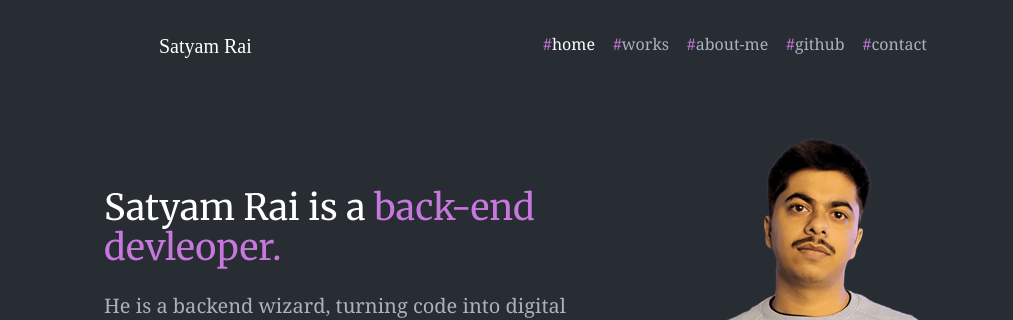
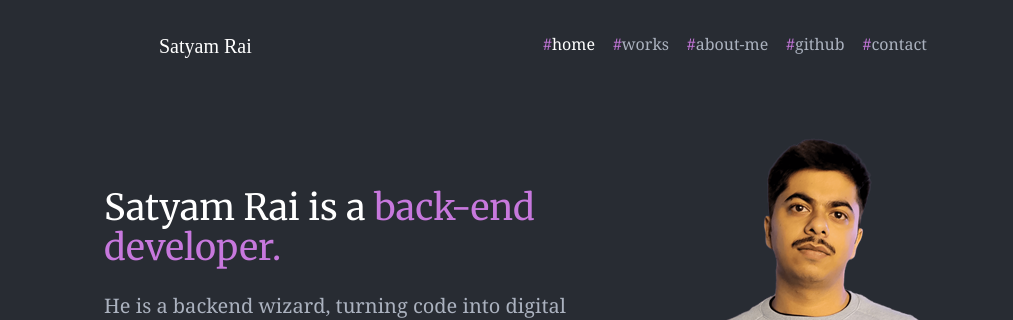
Before and after one commit to satyamrai553/my_portfolio, a React (Vite) app: page / in a window 1280 px wide. Shown: the top 320 px of the page, without its empty margins (97-1110 px from the left). Built offline with nearby package versions, Linux system fonts and the light colour scheme; a web font is replaced by a local one.

Commit message:
fixing some typo

```diff
--- a/src/components/Home/Home.jsx
+++ b/src/components/Home/Home.jsx
@@ -9,7 +9,7 @@ function Home() {
       <div className='flex  justify-center'>
         <div className='w-[1024px] flex pt-16 justify-center'>
           <div className='w-[537px] pt-16'>
-            <h1 className='text-4xl text-white font-Merriweather'>Satyam Rai is a <span className='text-primary'>back-end devleoper.</span>
+            <h1 className='text-4xl text-white font-Merriweather'>Satyam Rai is a <span className='text-primary'>back-end developer.</span>
             </h1>
             <p className='text-gray w-[463px] mt-6 font-serif text-xl'>
               He is a backend wizard, turning code into digital magic!
```
